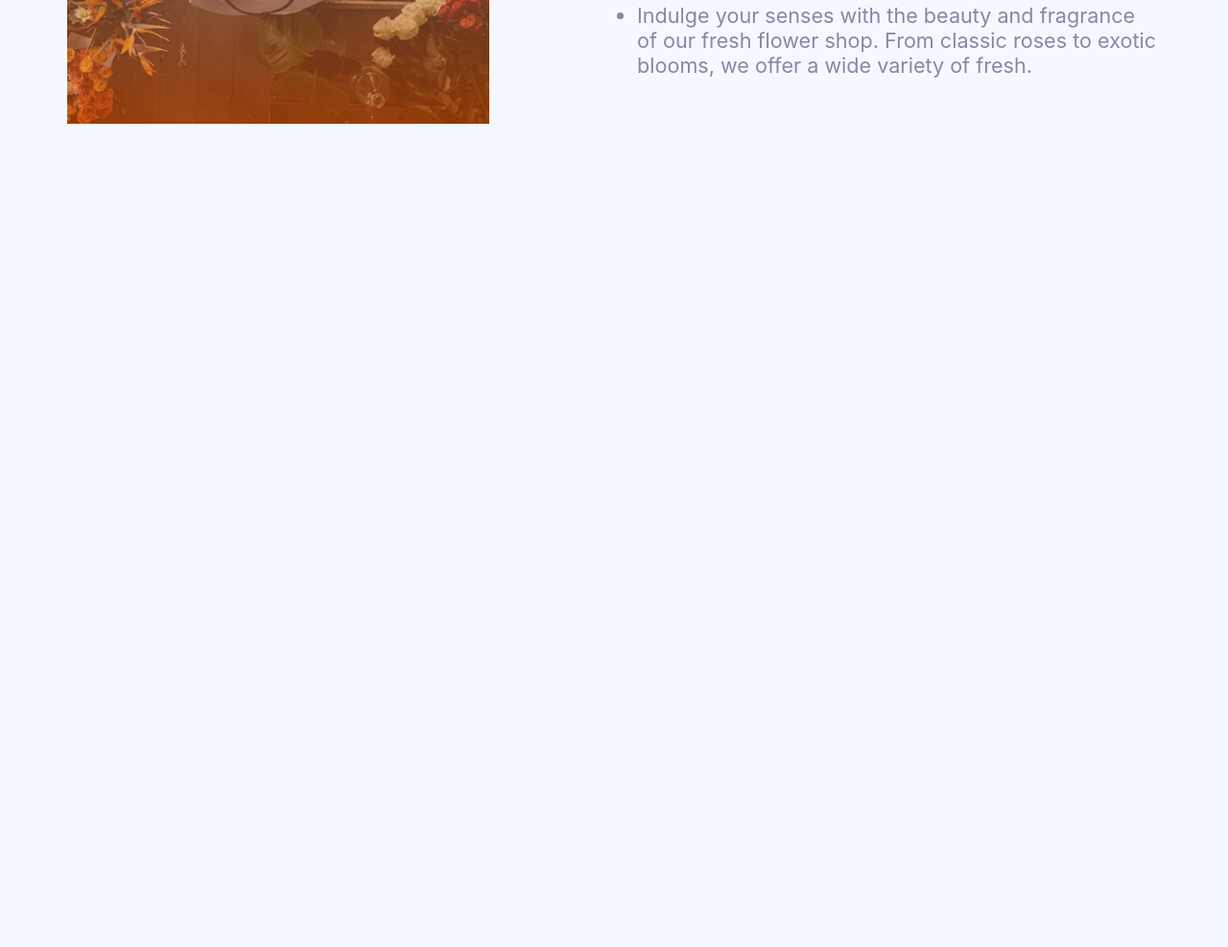
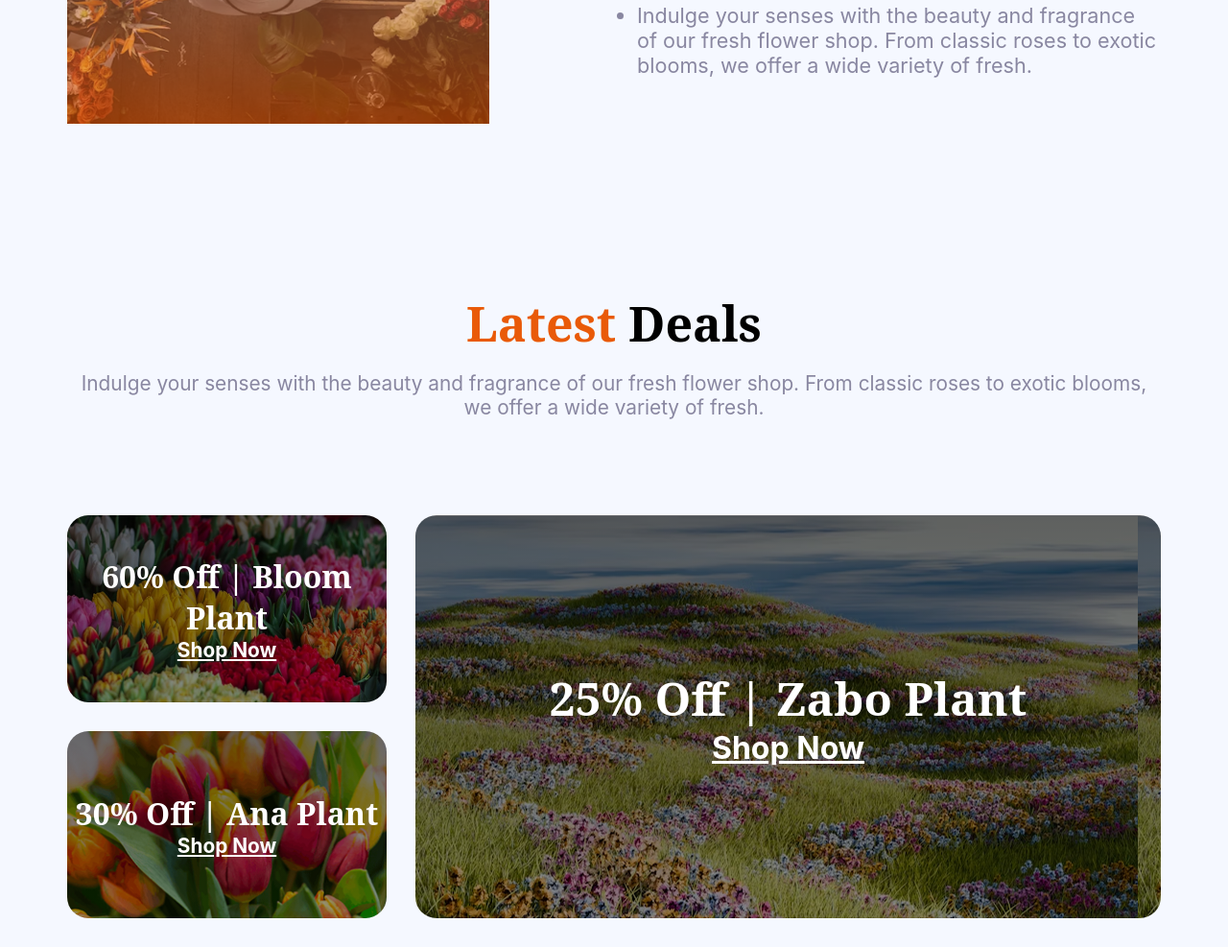
Before and after one commit to shahedkbd/flower-market, a plain HTML site: page index.html in a window 1280 px wide. Shown: the part 2354-3341 px from the top of the page at 96% size. Before the commit the page ends 2657 px from the top, so only its background shows below. Drawn offline with Linux system fonts and the light colour scheme.

Commit message:
added Latest Deals Section

```diff
--- a/index.html
+++ b/index.html
@@ -109,6 +109,30 @@
                 </ul>
             </div>
         </section>
+        <!-- Latest Deals Section -->
+        <section class="latest-deals_section">
+            <div class="latest-deals_text">
+                <h2 class="noto-serif-font latest_deals_black"><span class="orange-color">Latest</span>  Deals</h2>
+                <h4 class="inter-font gray-color latest_deals_black_description">Indulge your senses with the beauty and fragrance of our fresh flower shop. From classic roses to exotic blooms, we offer a wide variety of fresh.</h4>
+            </div>
+            <div class="three-box">
+                <div class="latest-deals_left">
+                    <div class="left_top">
+                        <h2 class="noto-serif-font plant_shop">60% Off | Bloom Plant</h2>
+                        <h3 class="inter-font plant_shop_button">Shop Now</h3>
+                    </div>
+                    <div class="left_bottom">
+                        <h2 class="noto-serif-font plant_shop">30% Off | Ana  Plant</h2>
+                        <h3 class="inter-font plant_shop_button">Shop Now</h3>
+                    </div>
+                </div>
+                <div class="latest-deals_right">
+                    <h2 class="noto-serif-font plant_shop_big">25% Off | Zabo Plant</h2>
+                    <h3 class="inter-font plant_shop_button_big">Shop Now</h3>
+                </div>
+            </div>
+
+        </section>
     </main>
     <footer>
 
--- a/styles/flower.css
+++ b/styles/flower.css
@@ -44,7 +44,8 @@ body{
 .navbar,
 .hero_section,
 .product_section,
-.flower_plants_section{
+.flower_plants_section,
+.latest-deals_section{
     max-width: 1140px;
 }
 /* Colors */
@@ -209,6 +210,86 @@ body{
     z-index: 3;
  }
 
+/* Latest Deals Section */
+.latest-deals_section{
+    display: block;
+    width: 90vw;
+    justify-self: center;
+    align-items: center;
+    margin-bottom: 30px;
+}
+.latest-deals_text{
+    text-align: center;
+}
+.latest_deals_black{
+    font-size: 3.125rem;
+    font-weight: bold;
+    margin-bottom: 16px;
+}
+.latest_deals_black_description{
+    font-size: 1.3rem;
+    font-weight: 400;
+    margin-bottom: 100px;
+}
+.three-box{
+    display: flex;
+    gap: 30px;
+}
+.plant_shop{
+    font-size: 2rem;
+}
+.plant_shop_button{
+    font-size: 1.3rem;
+    text-decoration: underline;
+}
+.plant_shop_big{
+    font-size: 3rem;
+}
+.plant_shop_button_big{
+    font-size: 2rem;
+    text-decoration: underline;
+}
+.latest-deals_left{
+    width: 30%;
+    display: flex;
+    flex-direction: column;
+    gap: 30px;
+    height: 420px;
+}
+.latest-deals_right{
+    width: 70%;
+}
+.left_top{
+    background-image: linear-gradient(to bottom, rgba(0, 0, 0, 0.593), rgba(0, 0, 0, 0.402)), url(../assets/deal-bloom.png);
+    height: 100%;
+    background-repeat: no-repeat;
+    background-size: cover;
+    border-radius: 22px;
+    text-align: center;
+    align-content: center;
+    color: white;
+}
+.left_bottom{
+    background-image: linear-gradient(to bottom, rgba(0, 0, 0, 0.593), rgba(0, 0, 0, 0.402)), url(../assets/deal-ana.png);
+    height: 100%;
+    background-repeat: no-repeat;
+    background-size: cover;
+    border-radius: 22px;
+    text-align: center;
+    align-content: center;
+    color: white;
+}
+.latest-deals_right{
+    background-image: linear-gradient(to bottom, rgba(0, 0, 0, 0.593), rgba(0, 0, 0, 0.402)), url(../assets/deal-zabo.png);
+    border-radius: 22px;
+    text-align: center;
+    align-content: center;
+    color: white;
+}
+
+
+
+
 
 /* Mobile Responsive 576px */
 @media screen and (max-width: 576px) {
@@ -256,8 +337,20 @@ body{
         flex-direction: column;
     }
     .flower_plants_section_right{
-    width: 90%;
-    margin-top: 20px;
-}
+        width: 90%;
+        margin-top: 20px;
+    }
+    .three-box{
+        display: flex;
+        flex-direction: column;
+    }
+
+    .left_top, .left_bottom, .latest-deals_right{
+        width: 100%;
+        height: 195px;
+    }
+    .latest-deals_left{
+        width: 100%;
+    }
 
 }
```
